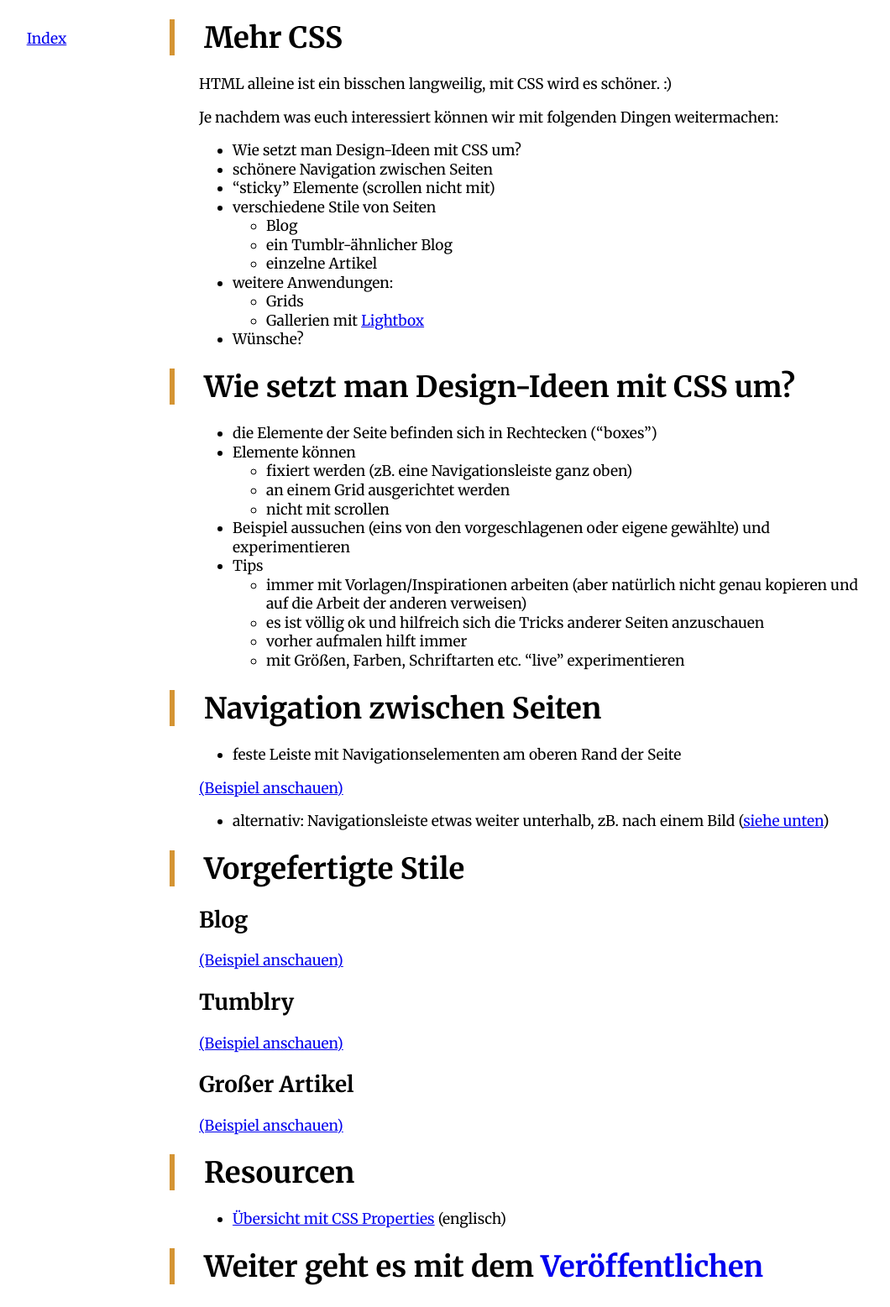
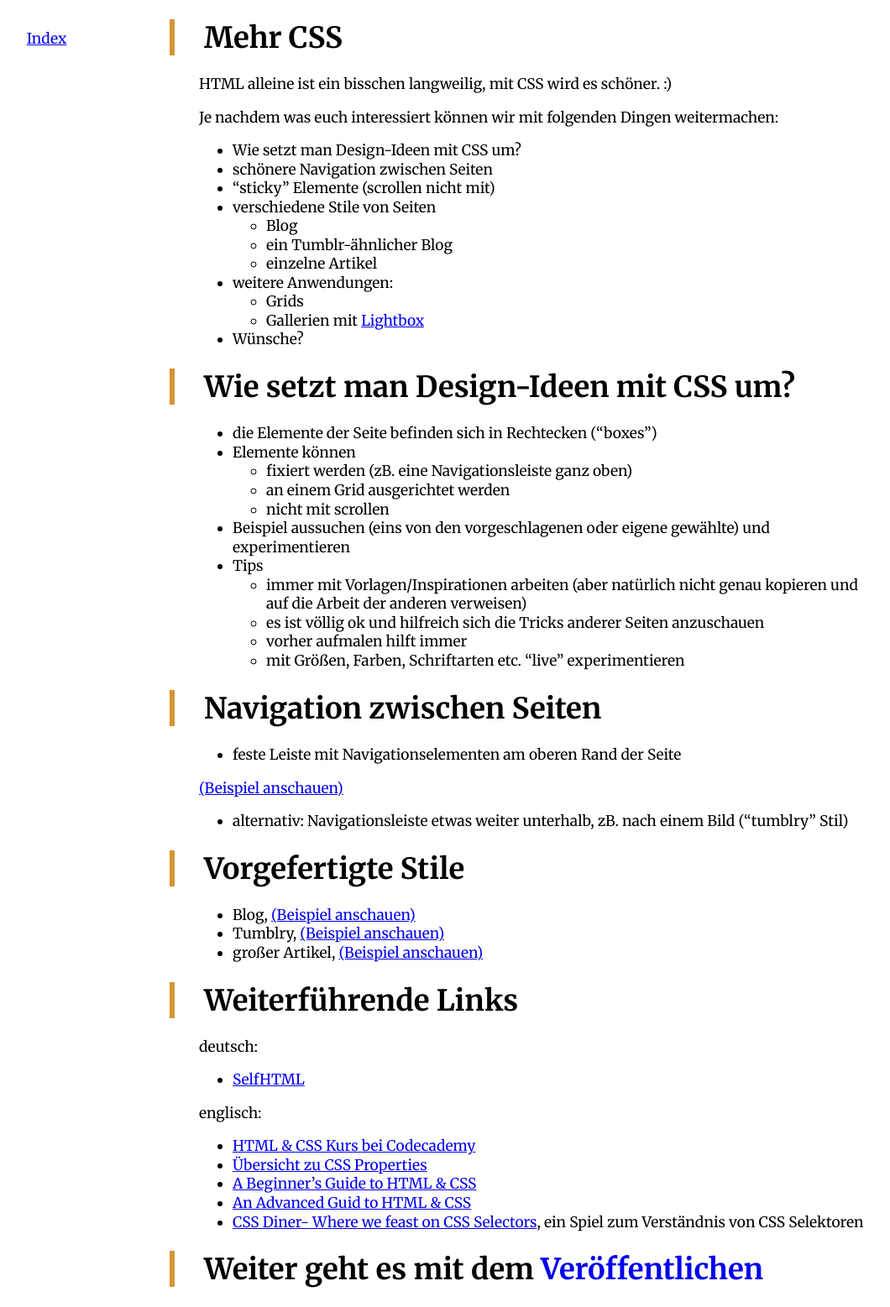
Before and after one commit to heyLu/web101, a Jekyll site: the page built from more-css.md, in a window 1280 px wide. Shown: the whole page at 84% size, without its empty margins (3-1063 px from the left). Built offline with Jekyll 4.4.1, drawn with Linux system fonts in a browser that asks for light colours.

Commit message:
more links to resources.

```diff
--- a/more-css.md
+++ b/more-css.md
@@ -45,25 +45,28 @@ Je nachdem was euch interessiert können wir mit folgenden Dingen weitermachen:
 [(Beispiel anschauen)](header.html)
 
 * alternativ: Navigationsleiste etwas weiter unterhalb, zB. nach
-    einem Bild ([siehe unten](#tumblry))
+    einem Bild ("tumblry" Stil)
 
 # Vorgefertigte Stile
 
-## Blog
+* Blog, [(Beispiel anschauen)](pretty-blog.html)
+* Tumblry, [(Beispiel anschauen)](tumblry.html)
+* großer Artikel, [(Beispiel anschauen)](article.html)
 
-[(Beispiel anschauen)](pretty-blog.html)
+# Weiterführende Links
 
-## Tumblry
+deutsch:
 
-[(Beispiel anschauen)](tumblry.html)
+* [SelfHTML](http://wiki.selfhtml.org/wiki/Startseite)
 
-## Großer Artikel
+englisch:
 
-[(Beispiel anschauen)](article.html)
-
-# Resourcen
-
-* [Übersicht mit CSS Properties][mdn-css-reference] (englisch)
+* [HTML & CSS Kurs bei Codecademy](http://www.codecademy.com/tracks/web)
+* [Übersicht zu CSS Properties][mdn-css-reference]
+* [A Beginner's Guide to HTML & CSS](http://learn.shayhowe.com/html-css/)
+* [An Advanced Guid to HTML & CSS](http://learn.shayhowe.com/advanced-html-css/)
+* [CSS Diner- Where we feast on CSS Selectors](http://flukeout.github.io),
+    ein Spiel zum Verständnis von CSS Selektoren
 
 [mdn-css-reference]: https://developer.mozilla.org/en-US/docs/Web/CSS/Reference
 
```
Also changed, not shown: more-html.md (+8 -1 lines).
